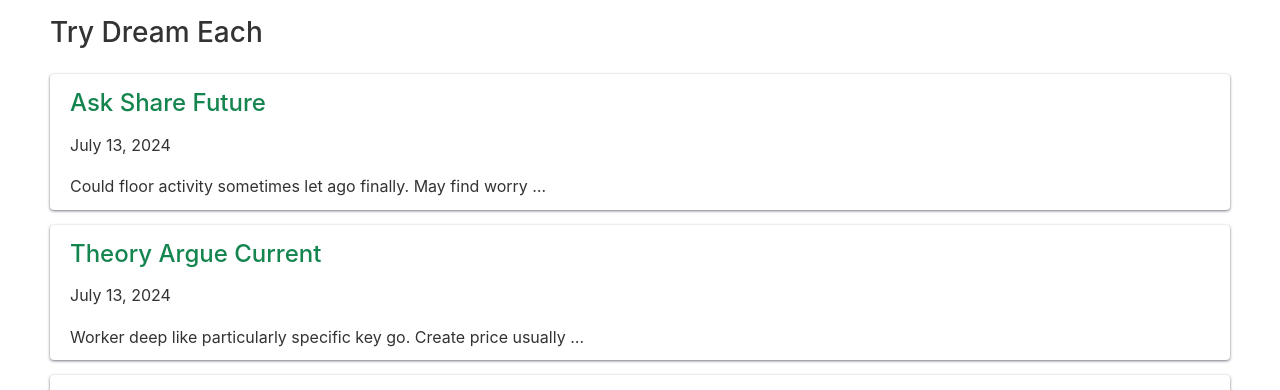
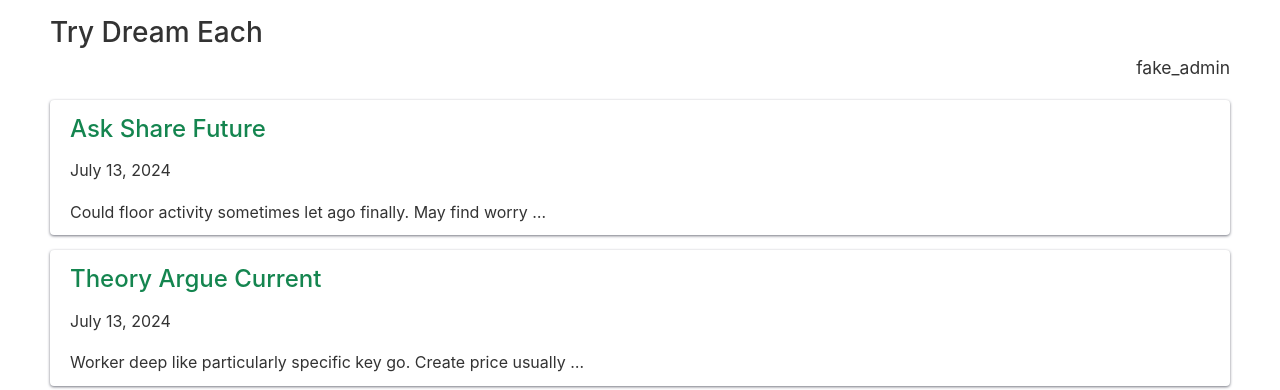
Before and after one commit to ehmatthes/django-first-principles, a Django app: page /blogs/7/ in a window 1280 px wide. Shown: the part 50-440 px from the top of the page. Run offline with Django 5.2, Linux system fonts and the light colour scheme; data comes from the database, SQL or seed files in the repository.

Commit message:
Blog page shows owner.

```diff
--- a/blogs/templates/blogs/blog.html
+++ b/blogs/templates/blogs/blog.html
@@ -3,6 +3,7 @@
 {% block content %}
 
   <h2>{{ blog.title }}</h2>
+  <p class="text-right blog-owner">{{ blog.owner.username }}</p>
 
   {% for post in posts %}
 
--- a/css/custom.css
+++ b/css/custom.css
@@ -27,3 +27,8 @@
     padding-left: 15px;
     padding-right: 15px;
 }
+
+p.blog-owner {
+    font-size: 1.75rem;
+    margin-top: -20px;
+}
```
